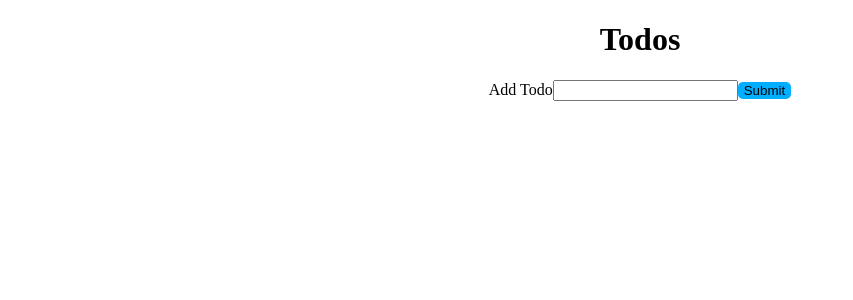
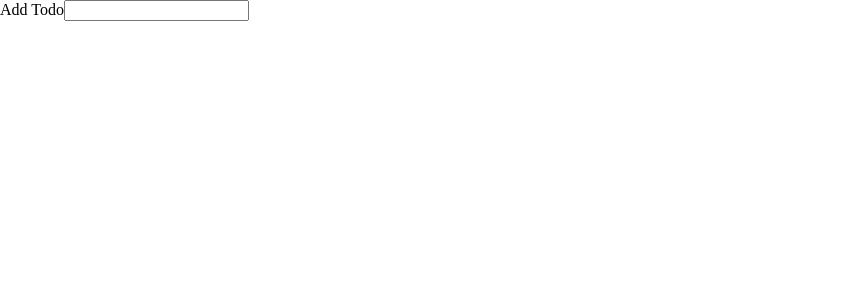
Before and after one commit to Libo99/Learning-React, a React (Create React App) app in the folder todo-app/: page / in a window 1280 px wide. Shown: the top 300 px of the page, without its empty margins (0-853 px from the left). Built offline with nearby package versions, Linux system fonts and the light colour scheme.

Commit message:
removed index css and other files, then added to components todoform and todolist

```diff
--- a/todo-app/src/App.js
+++ b/todo-app/src/App.js
@@ -1,32 +1,12 @@
-import React, {useEffect, useState} from "react";
-
+import React from "react";
+import TodoForm from './Components/TodoForm'
 
 function App() {
-  const [todo, setTodo] = useState([]);
-
-  const handleSubmit = (e) => {
-    e.preventDefault();
-    console.log(todo);
-  }
-
-
 
   return (
     <div className="App">
-      <header>
-        <h1>Todos</h1>
-      </header>
-
-        <form onSubmit={handleSubmit}>
-          <label htmlFor="todo">Add Todo</label>
-          <input type="text" id="todo" onChange={e => setTodo(e.target.value)} value={todo}/>
-          <button onClick>Submit</button>
-        </form>
-
-        <h2>
-          {todo}
-        </h2>
-      </div>
+     <TodoForm/>
+    </div>
   );
 }
 
--- /dev/null
+++ b/todo-app/src/Components/TodoForm.js
@@ -0,0 +1,21 @@
+import React from 'react';
+import "../TodoForm.css";
+
+
+const TodoForm = () => {
+
+
+    return(
+        <div className="form-container">
+            <div className="form">
+                <form>
+                    <label htmlFor="todo">Add Todo</label>
+                    <input type="text" name="todo" id="todo"/>
+                </form>
+            </div>
+        </div>
+    )
+}
+
+
+export default TodoForm;
--- a/todo-app/src/Index.css
+++ /dev/null
@@ -1,15 +0,0 @@
-h1{
-    text-align: center;
-}
-form{
-    display: flex;
-    justify-content: center;
-    align-items: center;
-
-}
-button{
-    background-color: rgb(0, 174, 255);
-    border: none;
-    border-radius: 5px;
-    border-color:  rgb(0, 174, 255);
-}
--- /dev/null
+++ b/todo-app/src/TodoForm.css
@@ -0,0 +1,4 @@
+body{
+    margin: 0;
+    padding: 0;
+}
--- a/todo-app/src/index.js
+++ b/todo-app/src/index.js
@@ -1,8 +1,7 @@
 import React from 'react';
 import ReactDOM from 'react-dom';
 import App from './App';
-import './Index.css'
-import reportWebVitals from './reportWebVitals';
+
 
 ReactDOM.render(
   <React.StrictMode>
@@ -14,4 +13,3 @@ ReactDOM.render(
 // If you want to start measuring performance in your app, pass a function
 // to log results (for example: reportWebVitals(console.log))
 // or send to an analytics endpoint. Learn more: https://bit.ly/CRA-vitals
-reportWebVitals();
--- a/todo-app/src/reportWebVitals.js
+++ /dev/null
@@ -1,13 +0,0 @@
-const reportWebVitals = onPerfEntry => {
-  if (onPerfEntry && onPerfEntry instanceof Function) {
-    import('web-vitals').then(({ getCLS, getFID, getFCP, getLCP, getTTFB }) => {
-      getCLS(onPerfEntry);
-      getFID(onPerfEntry);
-      getFCP(onPerfEntry);
-      getLCP(onPerfEntry);
-      getTTFB(onPerfEntry);
-    });
-  }
-};
-
-export default reportWebVitals;
```
Also changed, not shown: todo-app/src/Components/TodoList.js (added), 2 other files (tests, documents, lock files or other folders).
